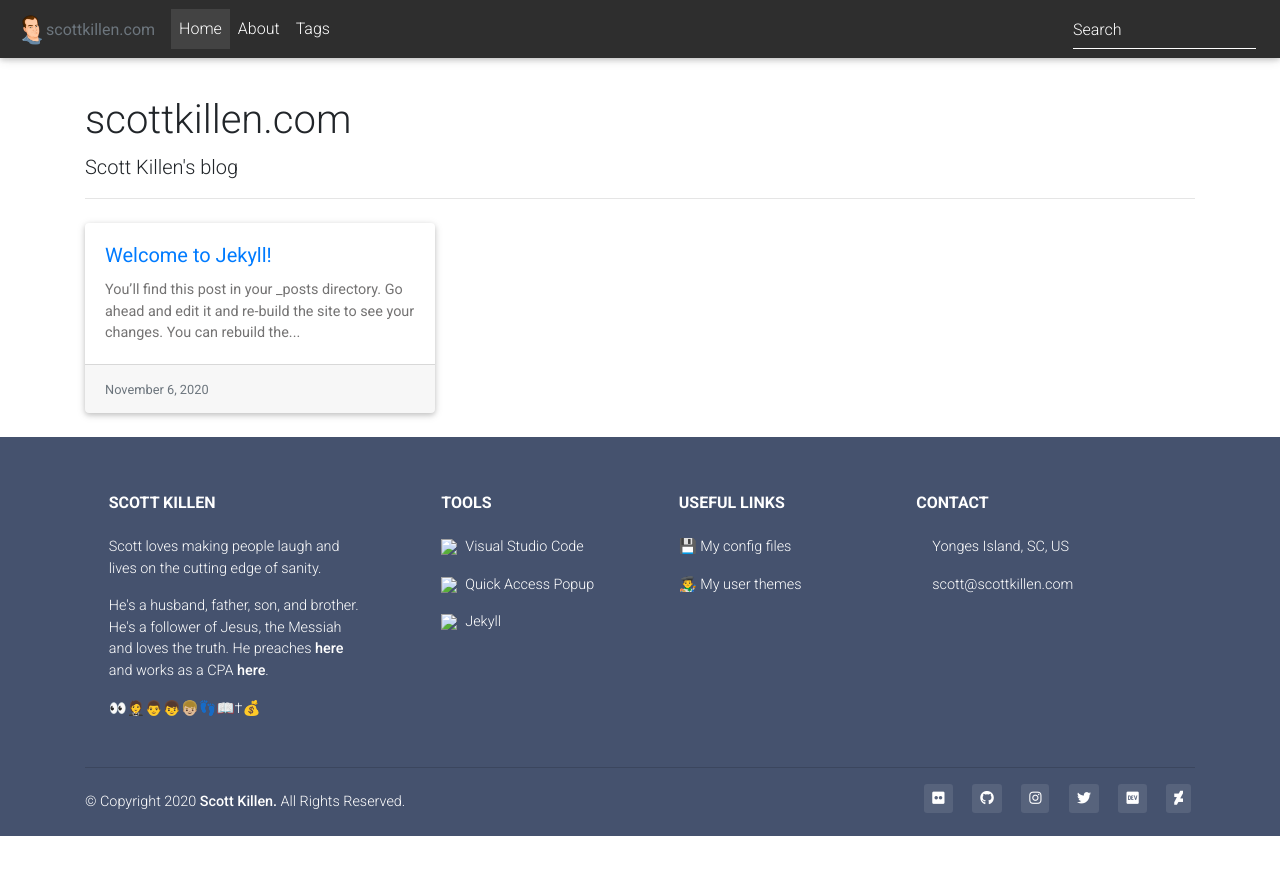
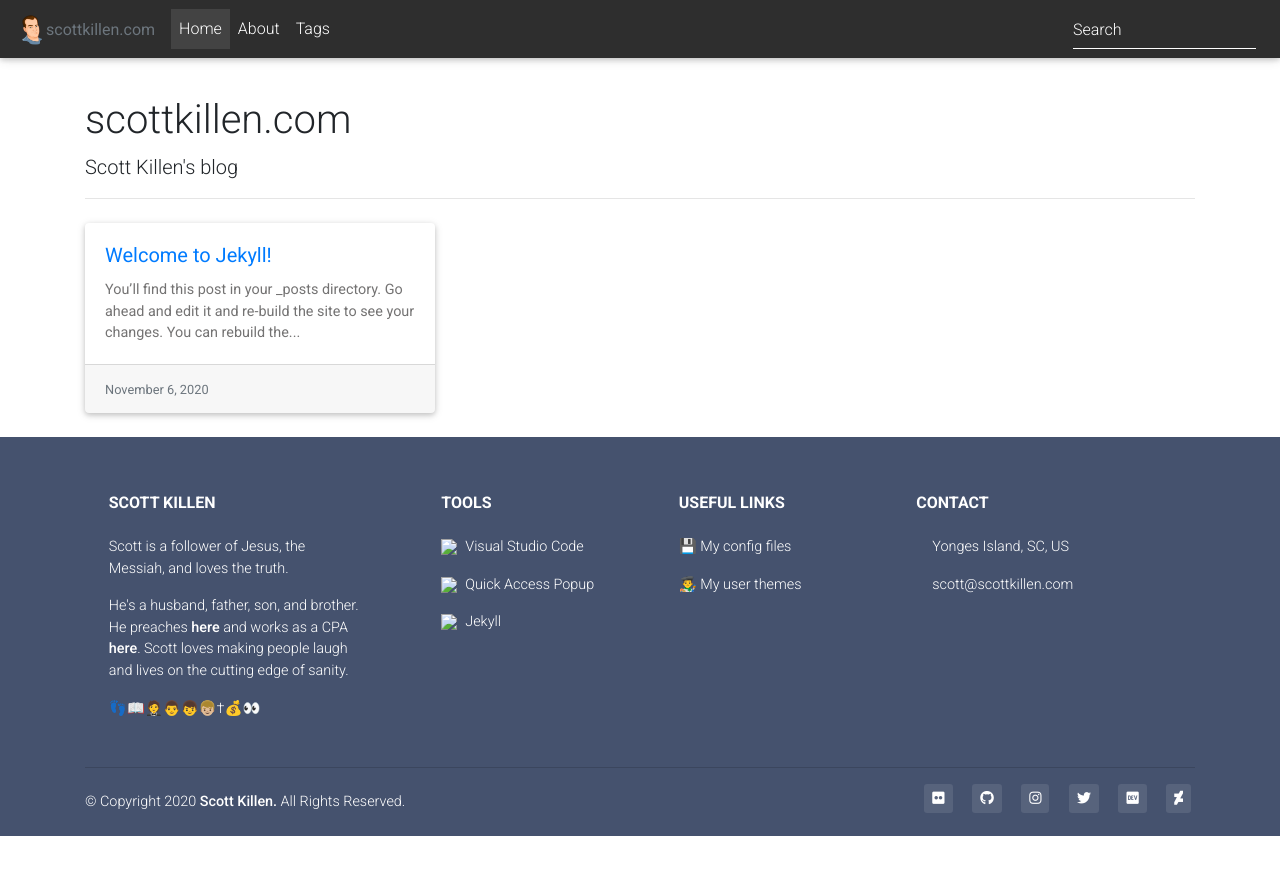
Before and after one commit to ScottKillen/scottkillen.com.obsolete, a Jekyll site: the page built from index.html, in a window 1280 px wide. Shown: the top 875 px of the page. Built offline with Jekyll 4.4.1, drawn with Linux system fonts in a browser that asks for light colours; nearby versions of some CDN libraries; the list of posts is cut into pages by our own code; comment, search, counter and statistics services are not loaded.

Commit message:
Invert my pyramid

```diff
--- a/_includes/footer.html
+++ b/_includes/footer.html
@@ -7,22 +7,19 @@
       <!-- Grid column -->
       <div class="col-md-3 col-lg-3 col-xl-3 mx-auto mt-3">
         <h6 class="text-uppercase mb-4 font-weight-bold">Scott Killen</h6>
+        <p>Scott is a follower of Jesus, the Messiah, and loves the truth.</p>
         <p>
-          Scott loves making people laugh and lives on the cutting edge of
-          sanity.
-        </p>
-        <p>
-          He's a husband, father, son, and brother. He's a follower of Jesus,
-          the Messiah and loves the truth. He preaches
+          He's a husband, father, son, and brother. He preaches
           <a rel="external" href="https://edistochurch.org"
             ><strong>here</strong></a
           >
           and works as a CPA
           <a rel="external" href="https://killencpa.com"
             ><strong>here</strong></a
-          >.
+          >. Scott loves making people laugh and lives on the cutting edge of
+          sanity.
         </p>
-        <p>👀🤵👨👦👦🏼👣📖†💰</p>
+        <p>👣📖🤵👨👦👦🏼†💰👀</p>
       </div>
       <!-- Grid column -->
 
```
